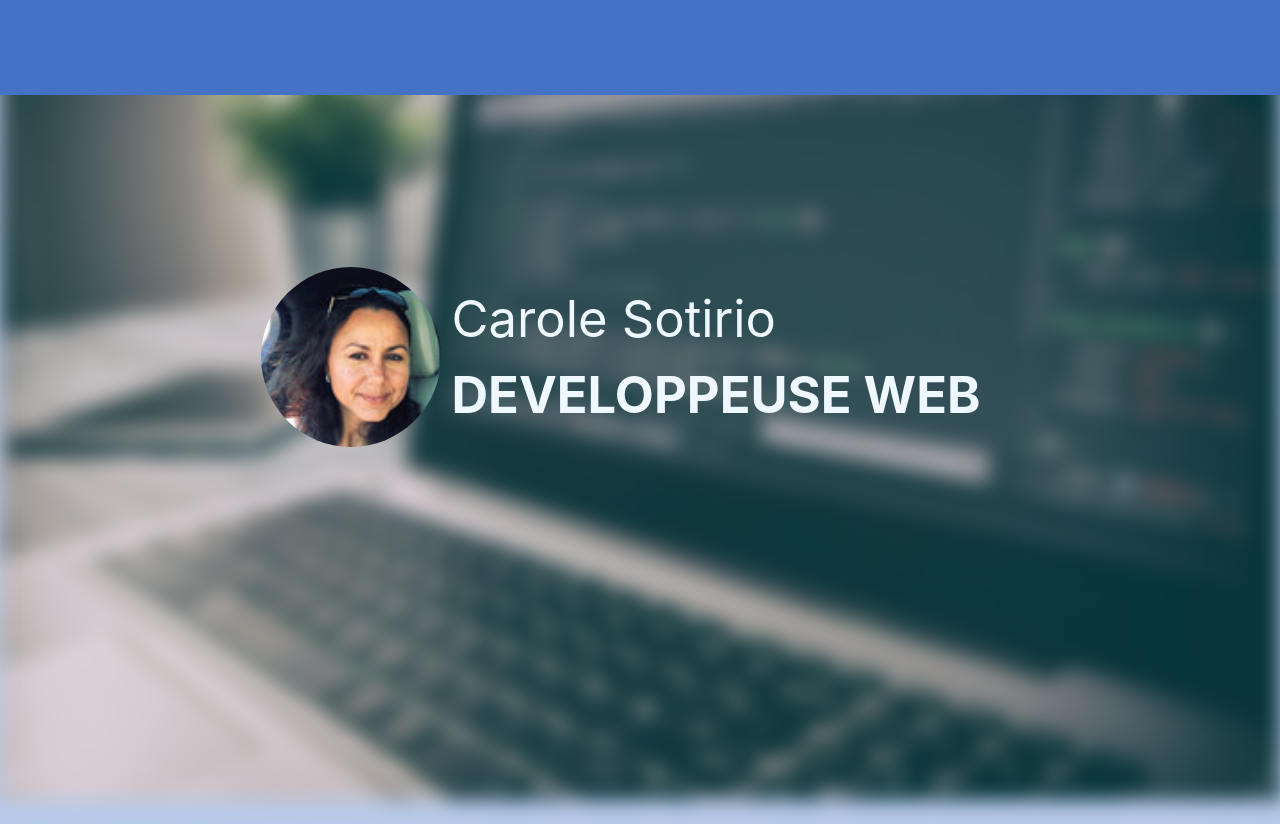
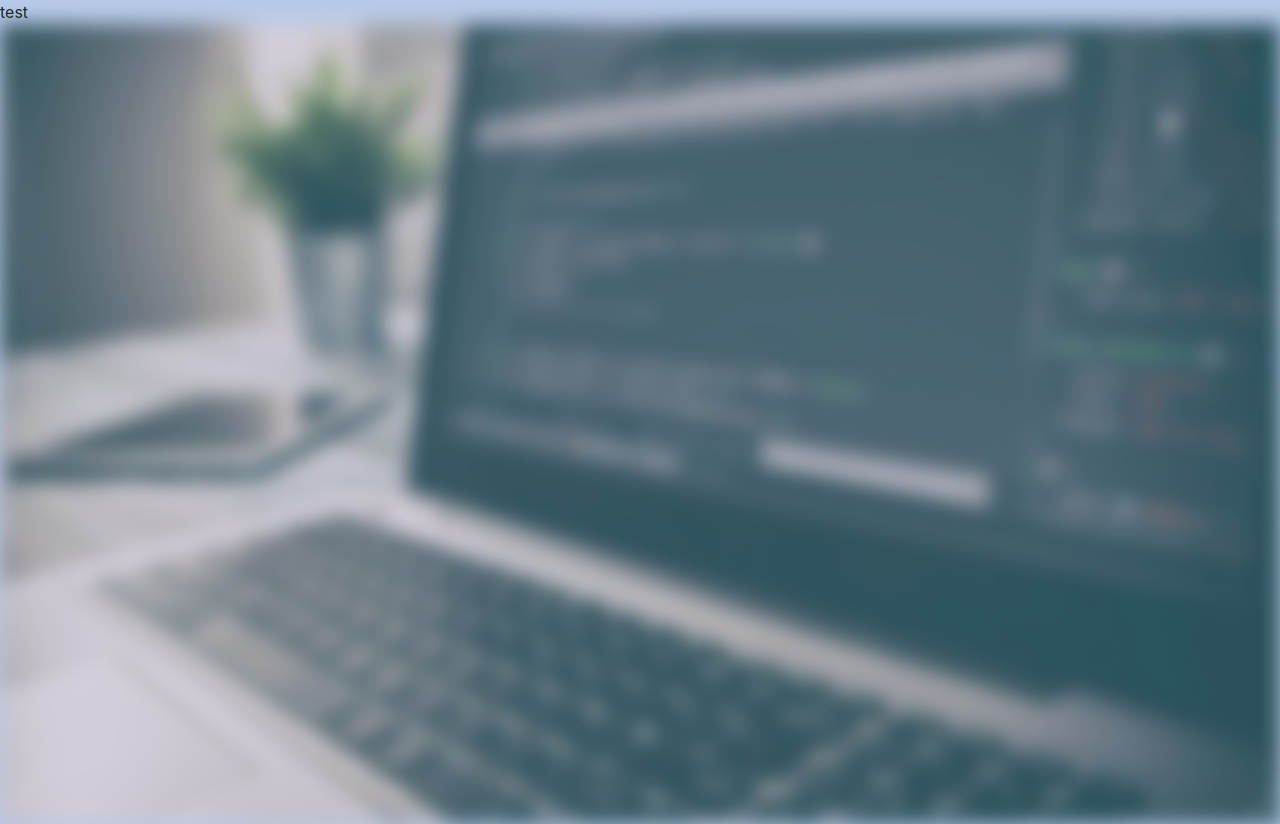
Before and after one commit to CSO-DEV/ReactPortfolio, a React (Create React App) app: page / in a window 1280 px wide. Before the commit the page ends 800 px from the top, so only its background shows below. Built offline with nearby package versions, Linux system fonts and the light colour scheme.

Commit message:
modification

```diff
--- /dev/null
+++ b/src/assets/Navigation/Navigation1.js
@@ -0,0 +1,15 @@
+import React from 'react';
+import "./style.scss";
+import data from "../../configData/dataPortfolio.json";
+import config from "../../configData/config.json";
+
+
+function Navigation1(props) {
+    return (
+        <div>
+            test
+        </div>
+    );
+}
+
+export default Navigation1;
--- a/src/assets/Portfolio/Portfolio.js
+++ b/src/assets/Portfolio/Portfolio.js
@@ -34,7 +34,7 @@ function Portfolio(props) {
         >
           <Card.Header>
             <div className="titrePortfolio">
-              <div>
+              <div className="imgProjet">
                 <img src={config.img + element.photoProjet} className="ImagePortfolio"  alt={"photo" + element.photoProjet}/>
               </div>
               <div className="TextePortfolio">
@@ -59,7 +59,7 @@ function Portfolio(props) {
             className="plus"
           >
             <div className="detailPortfolio">
-            <p className="portfolioSeparation">{element.objectifProjet}</p>
+              <p className="portfolioSeparation">{element.objectifProjet}</p>
               <span>{element.descriptionProjet}</span>
               <p className="portfolioSeparation">Technologies</p>
               <span>{element.technoProjet}</span>
@@ -91,7 +91,8 @@ function Portfolio(props) {
       }
       //Ouverture de l'ensemble de l'element sélectionné * Open element selected
       if (moreCloseButtonId.innerText === "En savoir plus..") {
-        moreCloseButtonName.style.height = "auto";
+        moreCloseButtonName.style.height = "200px";
+        moreCloseButtonName.style.overflowY = "scroll";
         moreCloseButtonId.innerText = "Fermer";
         return;
       }
--- a/src/assets/Portfolio/style.scss
+++ b/src/assets/Portfolio/style.scss
@@ -11,10 +11,14 @@
       height: fit-content;
       margin: 0 10px 20px 10px;
       .titrePortfolio {
-        .ImagePortfolio {
-          box-sizing: content-box;
-          width: 100%;
+        .imgProjet {
+          height: 150px;
+          .ImagePortfolio {
+            box-sizing: content-box;
+            width: 100%;
+          }
         }
+
         .TextePortfolio {
           span {
             display: block;
@@ -32,6 +36,7 @@
       }
       .plus {
         //display: none;
+
         height: 0px;
         color: $Bleu;
         overflow: hidden;
--- a/src/assets/Technologie/style.scss
+++ b/src/assets/Technologie/style.scss
@@ -37,8 +37,12 @@
         }
         .TechnoTitre {
           display: flex;
-          flex-direction: column;
+          flex-direction: row;
           align-items: center;
+          .sousTitreSection {
+            margin-left: 37px;
+            font-size: 20px;
+          }
         }
       }
     }
--- a/src/components/Homepage/Homepage.js
+++ b/src/components/Homepage/Homepage.js
@@ -2,7 +2,7 @@
  * Homepage.js : Component Homepage
  */
 import React from "react";
-import Navigation from "../../assets/Navigation/Navigation";
+import Navigation1 from "../../assets/Navigation/Navigation1";
 import Presentation from "../../assets/Presentation/Presentation";
 import Formation from "../../assets/Formation/Formation";
 import Technologie from "../../assets/Technologie/Technologie";
@@ -29,11 +29,11 @@ function Homepage(props) {
       });
       }
       , 10000);
-    setTimeout(function(){
+    /*setTimeout(function(){
       document.getElementsByClassName("listeNavigation")[0].style.opacity = "1";
       document.getElementsByClassName("boutonNavigation")[0].style.opacity = "1";
       }
-      , 15000);
+      , 15000);*/
     }
 
  /**
@@ -51,7 +51,7 @@ function Homepage(props) {
    */
   return (
     <div className="homepage" id="homepage">
-      <Navigation />
+      <Navigation1 />
       {imageHomepage()}
       {startDisplay()}
       <Presentation/>
```
Also changed, not shown: src/assets/Navigation/style1.scss (added).
